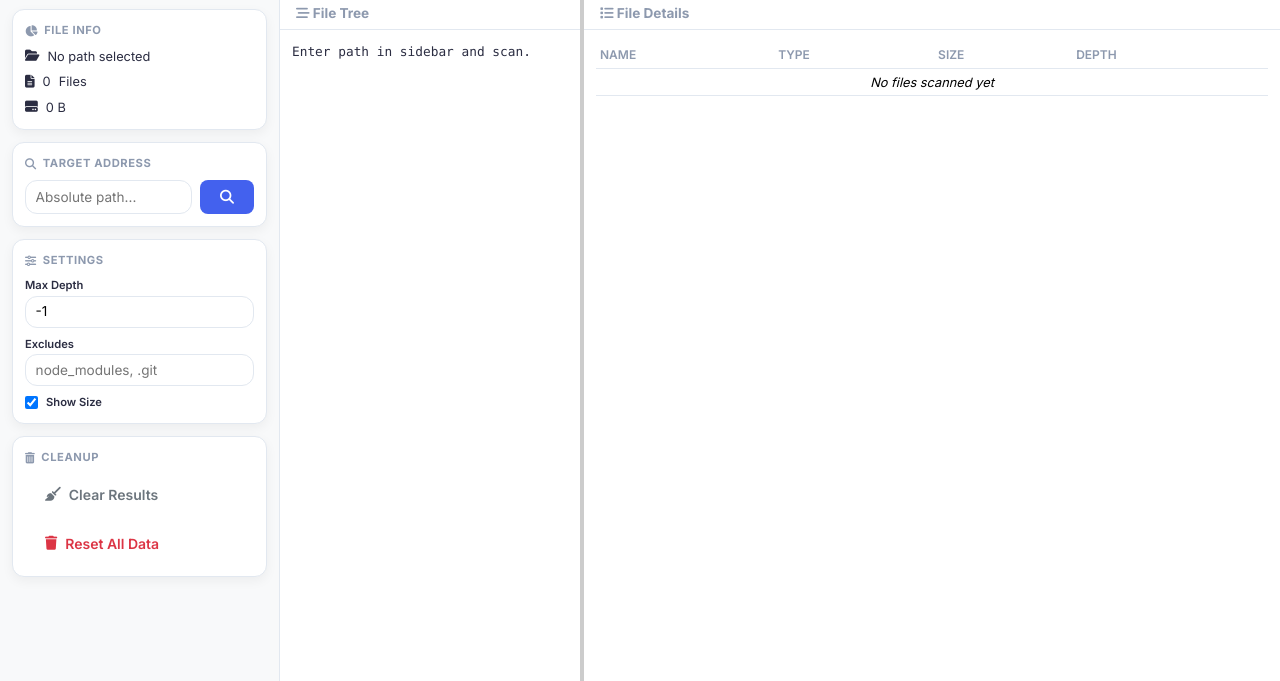
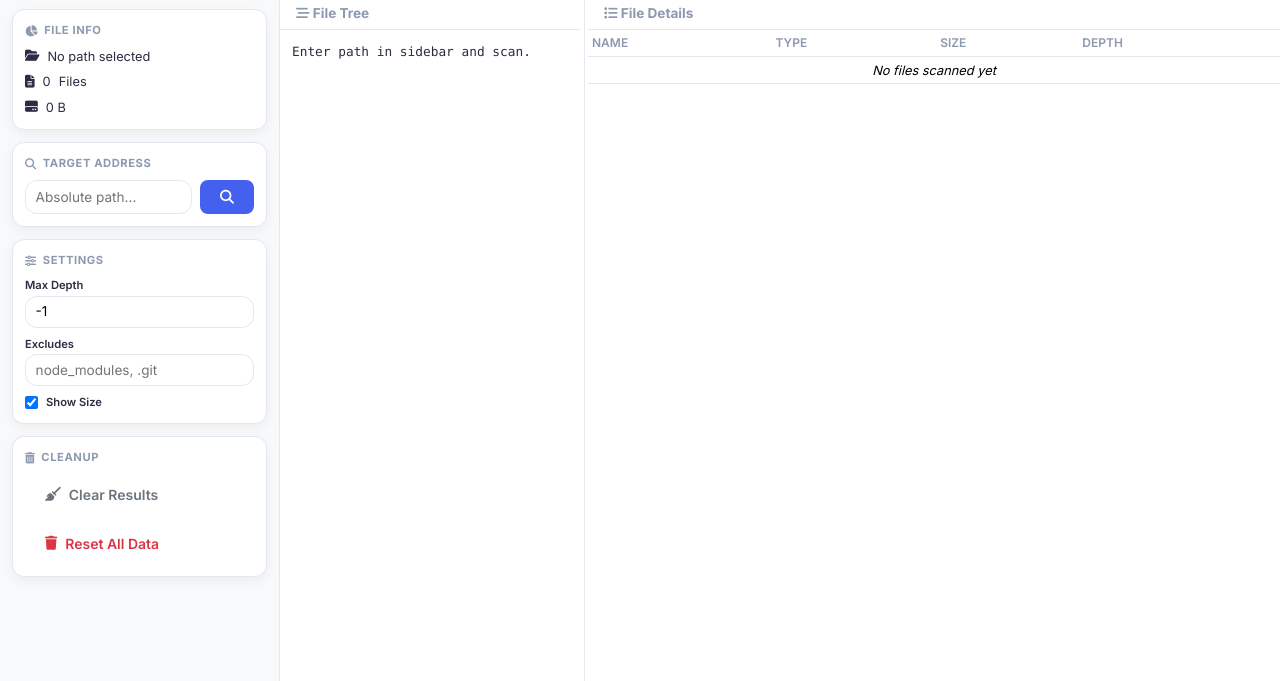
Before and after one commit to CEQ151/FileEcho, a plain HTML site: page src/frontend/index.html in a window 1280 px wide. Shown: the part 51-732 px from the top of the page. Drawn offline with nearby package versions, Linux system fonts and the light colour scheme; no server answers.

Commit message:
UI: Fix some interface issues and make it much more readable.

```diff
--- a/src/frontend/script.js
+++ b/src/frontend/script.js
@@ -79,30 +79,33 @@ class FileManagerApp {
         // Resizer logic
         const resizer = document.getElementById('resizer');
         const treeSection = document.querySelector('.tree-section');
-        const listSection = document.querySelector('.list-section');
+        const sidebar = document.getElementById('sidebar');
 
         let isResizing = false;
 
         resizer.addEventListener('mousedown', (e) => {
             isResizing = true;
             document.body.style.cursor = 'col-resize';
+            document.body.style.userSelect = 'none';
         });
 
         document.addEventListener('mousemove', (e) => {
             if (!isResizing) return;
 
-            const offsetRight = document.body.offsetWidth - e.clientX;
-            const newTreeWidth = document.body.offsetWidth - offsetRight;
+            const sidebarWidth = sidebar.getBoundingClientRect().width;
+            const newTreeWidth = e.clientX - sidebarWidth;
 
-            if (newTreeWidth > 200 && newTreeWidth < 500) {
+            if (newTreeWidth > 150 && newTreeWidth < 600) {
                 treeSection.style.width = `${newTreeWidth}px`;
-                listSection.style.flex = '1';
             }
         });
 
         document.addEventListener('mouseup', () => {
-            isResizing = false;
-            document.body.style.cursor = '';
+            if (isResizing) {
+                isResizing = false;
+                document.body.style.cursor = '';
+                document.body.style.userSelect = '';
+            }
         });
     }
 
@@ -119,6 +122,11 @@ class FileManagerApp {
     // Upload functions removed
 
     async openItem(path) {
+        // Explicitly allow http/https URLs (handled by backend ShellExecute)
+        if (path.startsWith('http://') || path.startsWith('https://')) {
+            // No specific client-side logic needed, just pass to backend
+        }
+
         try {
             const response = await fetch(`${this.apiBaseUrl}/api/open`, {
                 method: 'POST',
--- a/src/frontend/style.css
+++ b/src/frontend/style.css
@@ -282,10 +282,16 @@ body {
     color: var(--muted-color);
 }
 
-.tree-viewport, .table-viewport {
+.tree-viewport {
     flex: 1;
     overflow-y: auto;
     padding: 0.75rem;
+}
+
+.table-viewport {
+    flex: 1;
+    overflow-y: auto;
+    padding: 0;
 }
 
 .tree-viewport pre {
@@ -315,12 +321,13 @@ body {
 .sticky-header thead th {
     position: sticky;
     top: 0;
-    background: white;
+    background: #ffffff;
     z-index: 10;
     font-size: 0.75rem;
     text-transform: uppercase;
     color: var(--muted-color);
     border-bottom: 1px solid var(--border-color);
+    box-shadow: 0 1px 2px rgba(0,0,0,0.1);
 }
 
 .table-sm td {
@@ -735,11 +742,21 @@ tbody tr:hover {
 }
 
 .resizer {
-    width: 4px;
-    background-color: #ccc;
+    width: 8px;
+    background: transparent;
     cursor: col-resize;
     position: relative;
-    z-index: 1;
+    z-index: 100;
+    display: flex;
+    justify-content: center;
+    flex-shrink: 0;
+}
+
+.resizer::after {
+    content: '';
+    width: 1px;
+    background-color: #e2e8f0;
+    height: 100%;
 }
 
 /* Responsive Design */
```
